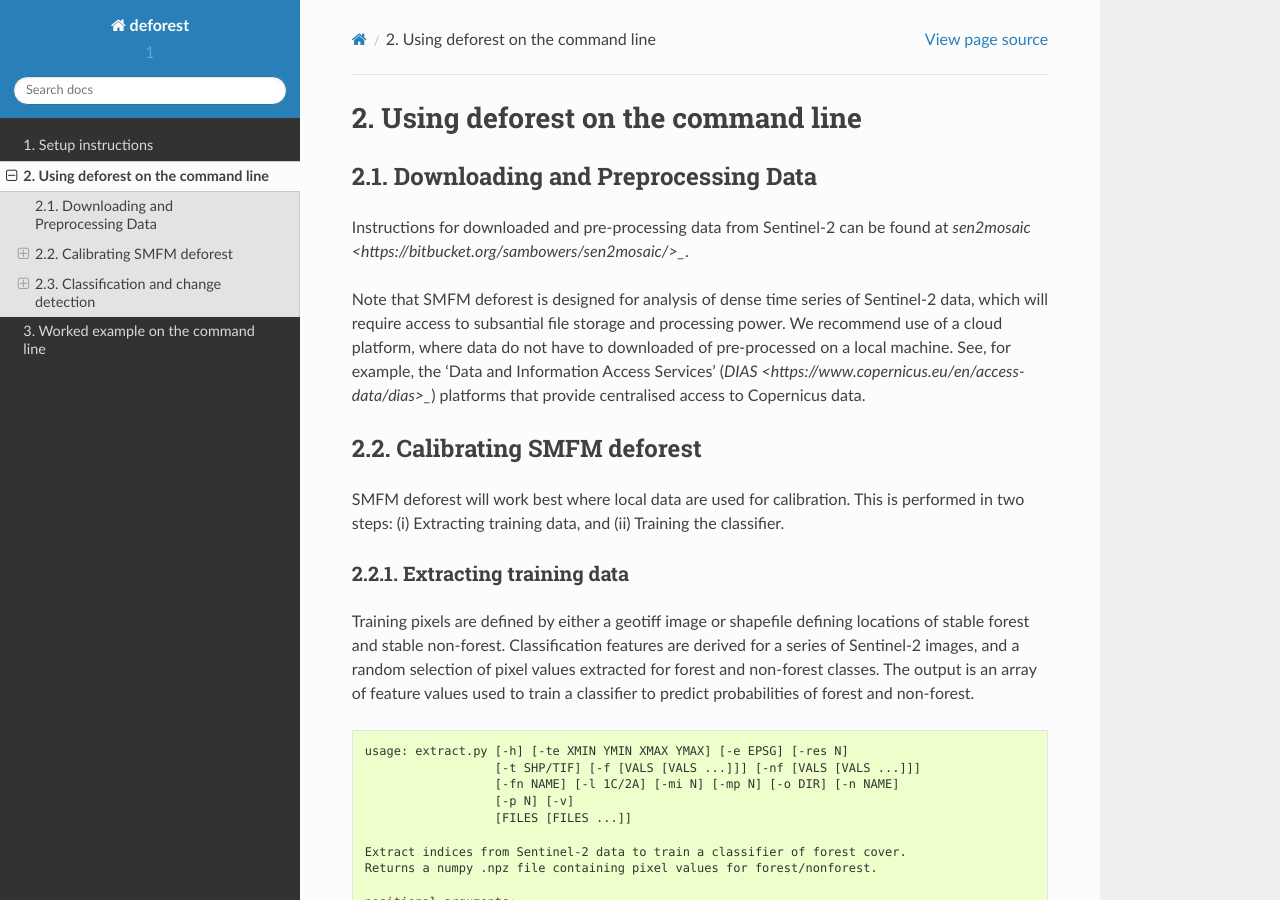
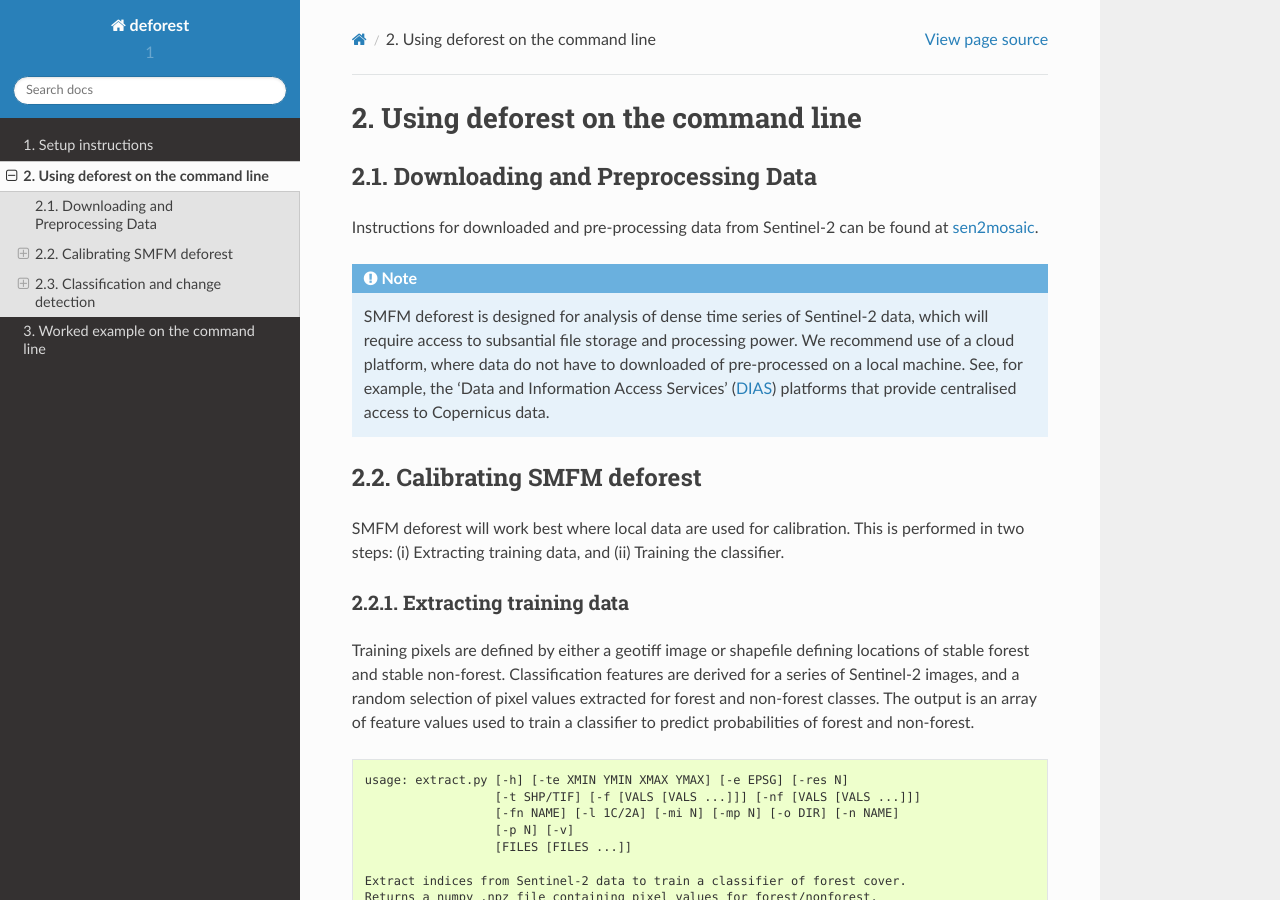
Before and after one commit to smfm-project/deforest, a Sphinx documentation site: the page built from docs/source/command_line.rst, in a window 1280 px wide and 900 px high. Built offline with Sphinx 7.4.7 and the Read the Docs theme 2.0.0, drawn with Linux system fonts in a browser that asks for light colours.

Commit message:
Updated link formatting
Former-commit-id: 767d072ef103f3e4ce31c46a3f4b3537a4eee9d6

```diff
--- a/docs/source/command_line.rst
+++ b/docs/source/command_line.rst
@@ -4,9 +4,10 @@ Using deforest on the command line
 Downloading and Preprocessing Data
 ----------------------------------
 
-Instructions for downloaded and pre-processing data from Sentinel-2 can be found at `sen2mosaic <https://bitbucket.org/sambowers/sen2mosaic/>_`.
+Instructions for downloaded and pre-processing data from Sentinel-2 can be found at `sen2mosaic <https://bitbucket.org/sambowers/sen2mosaic/>`_.
 
-Note that SMFM deforest is designed for analysis of dense time series of Sentinel-2 data, which will require access to subsantial file storage and processing power. We recommend use of a cloud platform, where data do not have to downloaded of pre-processed on a local machine. See, for example, the 'Data and Information Access Services' (`DIAS <https://www.copernicus.eu/en/access-data/dias>_`) platforms that provide centralised access to Copernicus data.
+.. NOTE::
+    SMFM deforest is designed for analysis of dense time series of Sentinel-2 data, which will require access to subsantial file storage and processing power. We recommend use of a cloud platform, where data do not have to downloaded of pre-processed on a local machine. See, for example, the 'Data and Information Access Services' (`DIAS <https://www.copernicus.eu/en/access-data/dias>`_) platforms that provide centralised access to Copernicus data.
 
 Calibrating SMFM deforest
 -------------------------
```
